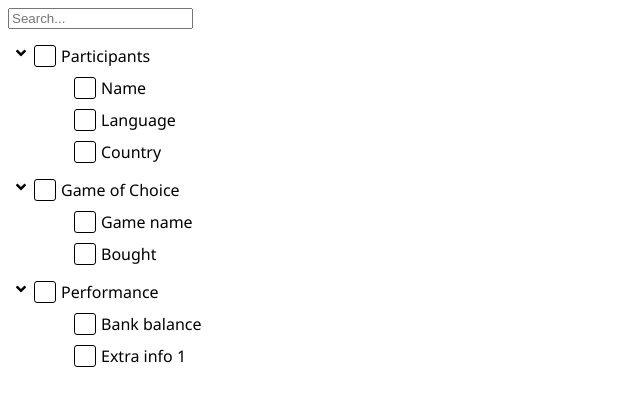
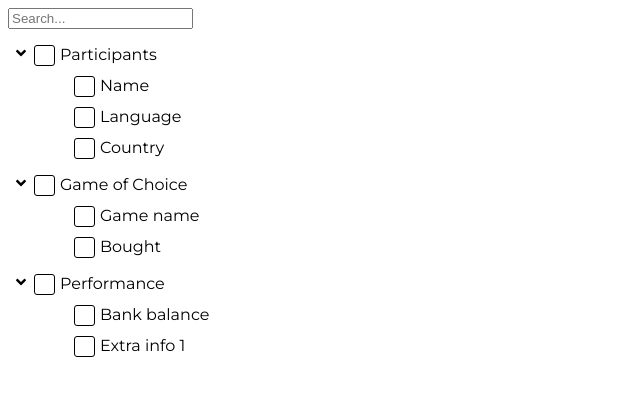
Before and after one commit to SowmyaSeshadri/tree-ui, a React (Create React App) app: page / in a window 1280 px wide. Shown: the top 406 px of the page, without its empty margins (0-640 px from the left). Built offline with nearby package versions, Linux system fonts and the light colour scheme.

Commit message:
Implemented the partial check feature.

```diff
--- a/components/Checkbox/Checkbox.jsx
+++ b/components/Checkbox/Checkbox.jsx
@@ -1,30 +1,48 @@
 import React, { useEffect, useState } from 'react';
-import { FaCheck } from 'react-icons/fa';
+import { FaCheck, FaMinus } from 'react-icons/fa';
 import './checkbox.css';
 
 export default function Checkbox(props) {
   // Init values
   const checked = props.checked;
+  const initialPartialCheck = props.partialCheck;
 
   // States
   const [currentChecked, setCurrentChecked] = useState(checked);
+  const [partialCheck, setPartialCheck] = useState(initialPartialCheck);
 
   // Use effects
   useEffect(() => {
     setCurrentChecked(checked);
   }, [checked]);
 
+  useEffect(() => {
+    setPartialCheck(initialPartialCheck);
+  }, [initialPartialCheck]);
+
   // Handlers
   const handleOnCheck = (e) => {
     props.onChange(e.currentTarget.id, !checked);
   };
 
-  const iconToDisplay = currentChecked ? <FaCheck size="10" /> : '';
+  const iconToDisplay = partialCheck ? (
+    <FaMinus size="10" />
+  ) : currentChecked ? (
+    <FaCheck size="10" />
+  ) : (
+    ''
+  );
+
+  const classForIcon = partialCheck
+    ? 'partial-check'
+    : currentChecked
+    ? 'check'
+    : 'uncheck';
 
   return (
     <div className="flex">
       <div
-        className={`checkbox-container ${currentChecked ? 'check' : 'uncheck'}`}
+        className={`checkbox-container ${classForIcon}`}
         onClick={handleOnCheck}
         id={props.id}
       >
--- a/components/Checkbox/checkbox.css
+++ b/components/Checkbox/checkbox.css
@@ -1,10 +1,12 @@
 .checkbox-container {
-  display: inline-block;
-  padding: 0px 4px;
+  display: flex;
+  justify-content: center;
+  align-items: center;
+
   border-radius: 3px;
 
-  min-height: 22px;
-  min-width: 22px;
+  min-height: 21px;
+  min-width: 21px;
 
   margin: 0px 5px;
 }
@@ -23,4 +25,6 @@
 .partial-check {
   background-color: #5f6364;
   color: white;
+
+  border: 1px solid #5f6364;
 }
--- a/components/ColumnParent/ColumnParent.jsx
+++ b/components/ColumnParent/ColumnParent.jsx
@@ -20,6 +20,7 @@ export default function ColumnParent(props) {
   const [checkParent, setCheckParent] = useState(false);
   const [checkAll, setCheckAll] = useState(false);
   const [childrenState, setChildrenState] = useState(initialStateOfChildren());
+  const [checkParentPartially, setCheckParentPartially] = useState(false);
   const [expand, setExpand] = useState(true);
 
   // Use effects
@@ -35,6 +36,7 @@ export default function ColumnParent(props) {
 
   // When the checkbox of the parent filter is changed
   const handleOnChangeOfCheckParent = (id, checked) => {
+    setCheckParentPartially(false);
     setCheckAll(checked);
     setCheckParent(checked);
   };
@@ -46,9 +48,18 @@ export default function ColumnParent(props) {
 
     setChildrenState(stateOfChild);
 
+    // For setting the partial / selected icon for the parent field.
     let selectedFields = Object.values(stateOfChild).filter((f) => f);
-    let updatedParentValue = selectedFields.length == 0 ? false : true;
-    setCheckParent(updatedParentValue);
+    if (
+      selectedFields.length != Object.values(stateOfChild).length &&
+      selectedFields.length != 0
+    ) {
+      setCheckParentPartially(true);
+    } else {
+      let updatedParentValue = selectedFields.length == 0 ? false : true;
+      setCheckParentPartially(false);
+      setCheckParent(updatedParentValue);
+    }
 
     // To ensure that the checkAll state always holds the right value.
     if (selectedFields.length == Object.keys(childrenState).length) {
@@ -81,6 +92,7 @@ export default function ColumnParent(props) {
               onChange={handleOnChangeOfCheckParent}
               checked={checkParent}
               label={fieldInfo.field}
+              partialCheck={checkParentPartially}
             />
 
             <ul className={` ${expand ? 'expand' : 'collapse'}`}>
--- a/style.css
+++ b/style.css
@@ -1,3 +1,5 @@
+@import url('https://fonts.googleapis.com/css2?family=Montserrat&display=swap');
+
 h1,
 p {
   font-family: Lato;
@@ -13,7 +15,8 @@ li {
 }
 
 body {
-  font-family: 'Segoe UI', Tahoma, Geneva, Verdana, sans-serif;
+  font-family: 'Montserrat', sans-serif;
+  font-size: 16px;
 }
 
 .m-t-10 {
```
